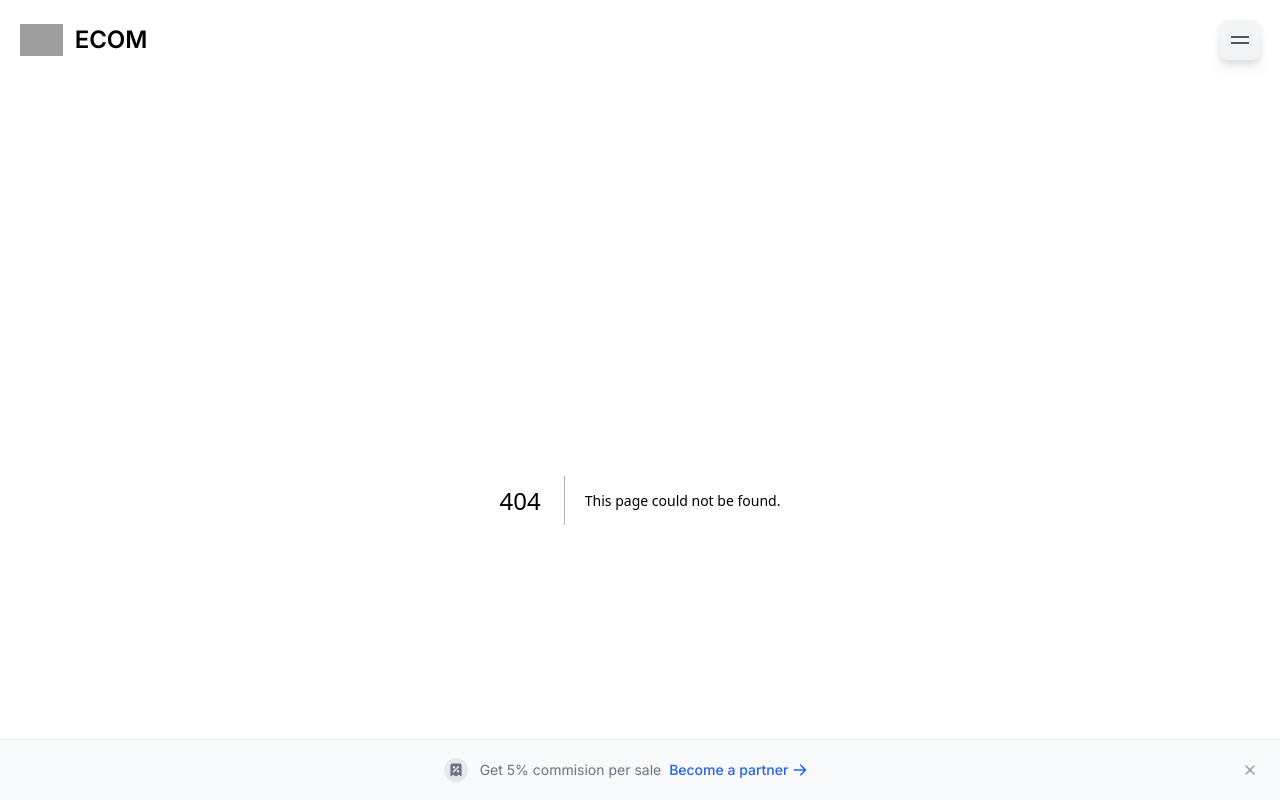
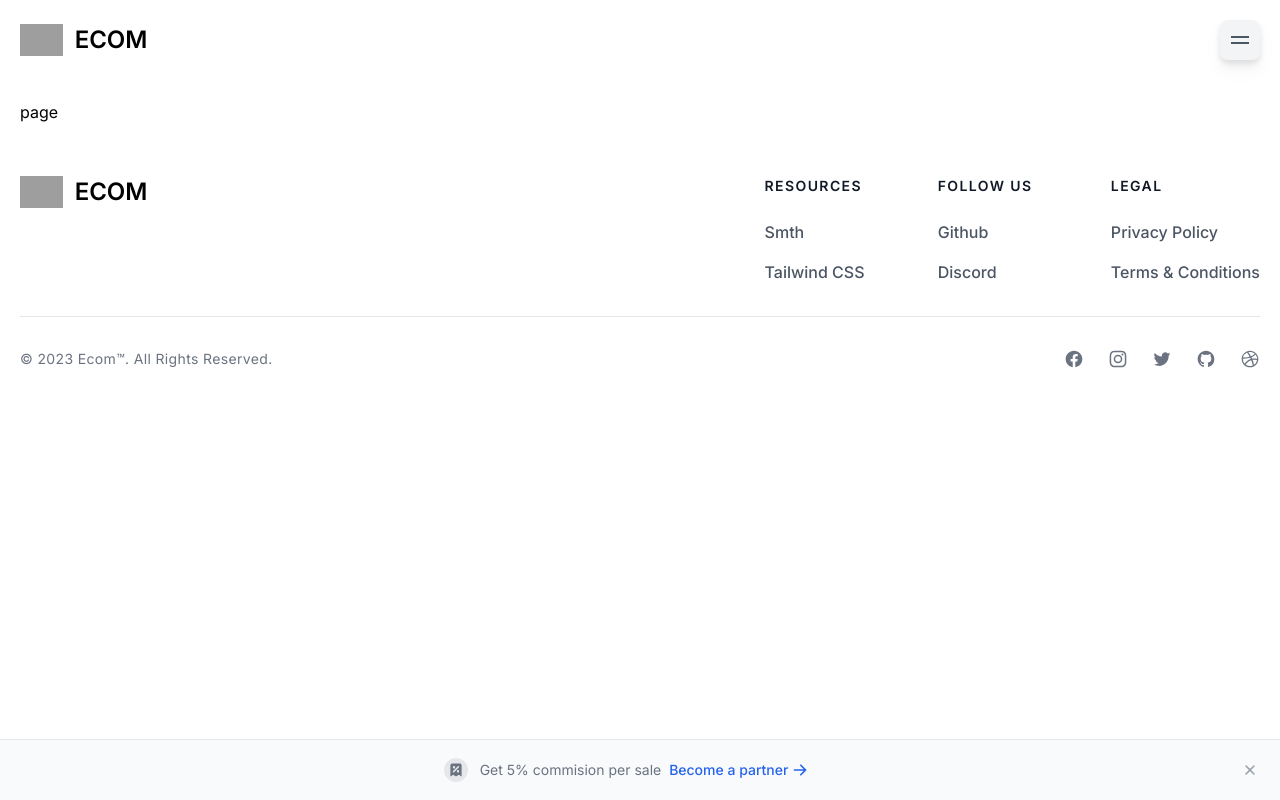
Before and after one commit to twistedTongues/ecommerce, a Next.js app: page /cart in a window 1280 px wide. Before the commit this address had no page. Shown: the top 800 px of the page. Built offline with nearby package versions, Linux system fonts and the light colour scheme; grey boxes are pictures that could not be loaded.

Commit message:
feat(app): added new boilerplate route for webapp, exactly cart

```diff
--- /dev/null
+++ b/app/cart/page.tsx
@@ -0,0 +1,7 @@
+const CartPage = () => {
+  return (
+    <div>page</div>
+  )
+}
+
+export default CartPage
```
